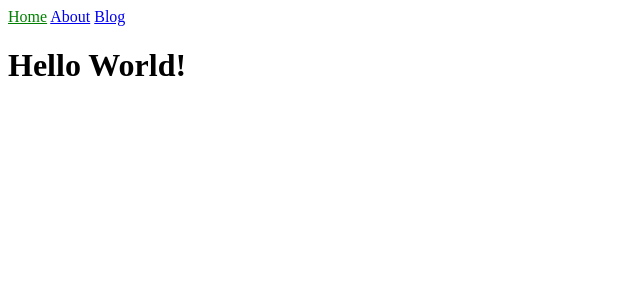
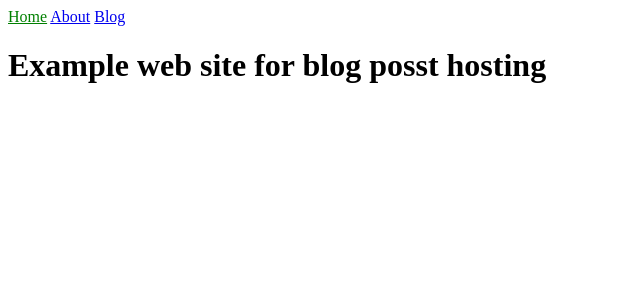
Before and after one commit to user235p/SurveyBlog, a Jekyll site: the page built from index.html, in a window 1280 px wide. Shown: the top 300 px of the page, without its empty margins (0-640 px from the left). Built offline with Jekyll 4.4.1, drawn with Linux system fonts in a browser that asks for light colours.

Commit message:
change text of index.html

```diff
--- a/index.html
+++ b/index.html
@@ -2,4 +2,4 @@
 layout: default
 title: Home
 ---
-<h1>{{ "Hello World!" }}</h1>
+<h1>{{ "Example web site for blog posst hosting" }}</h1>
```
